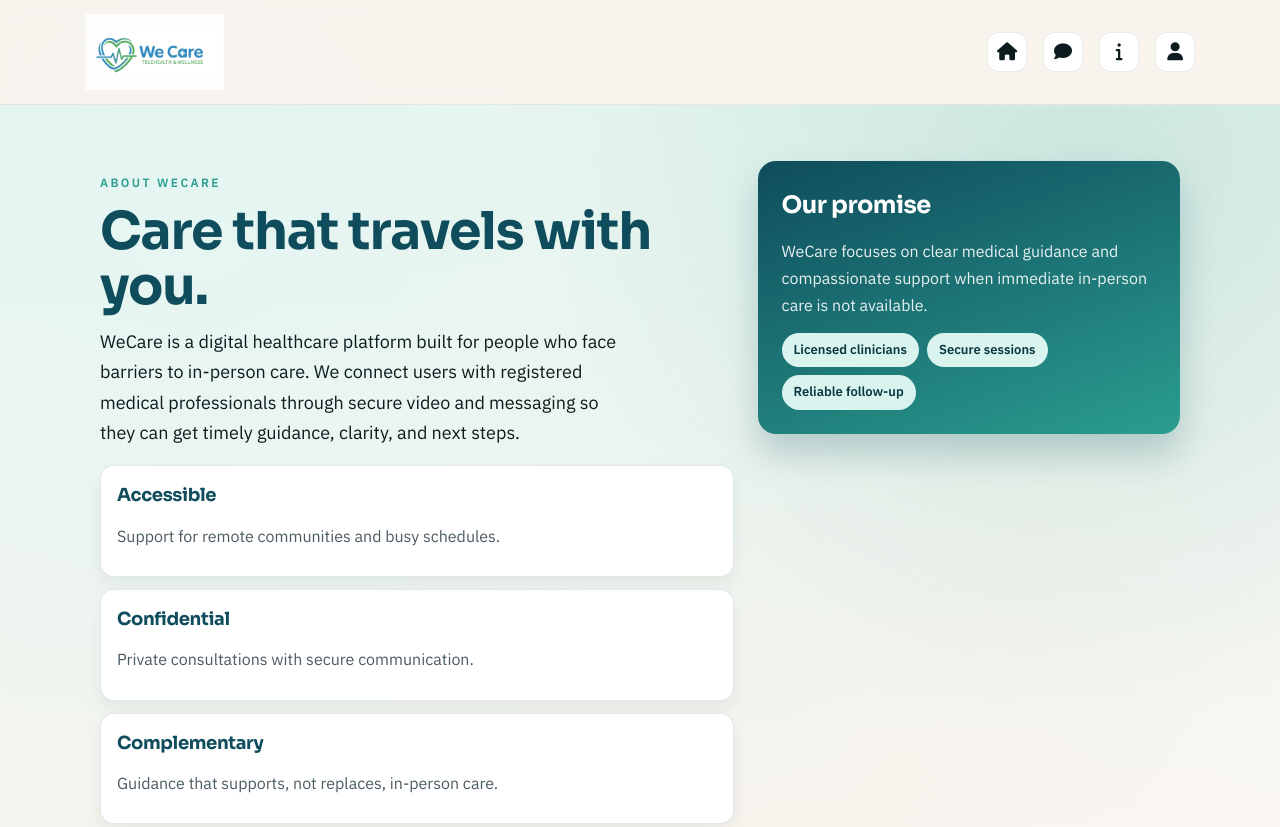
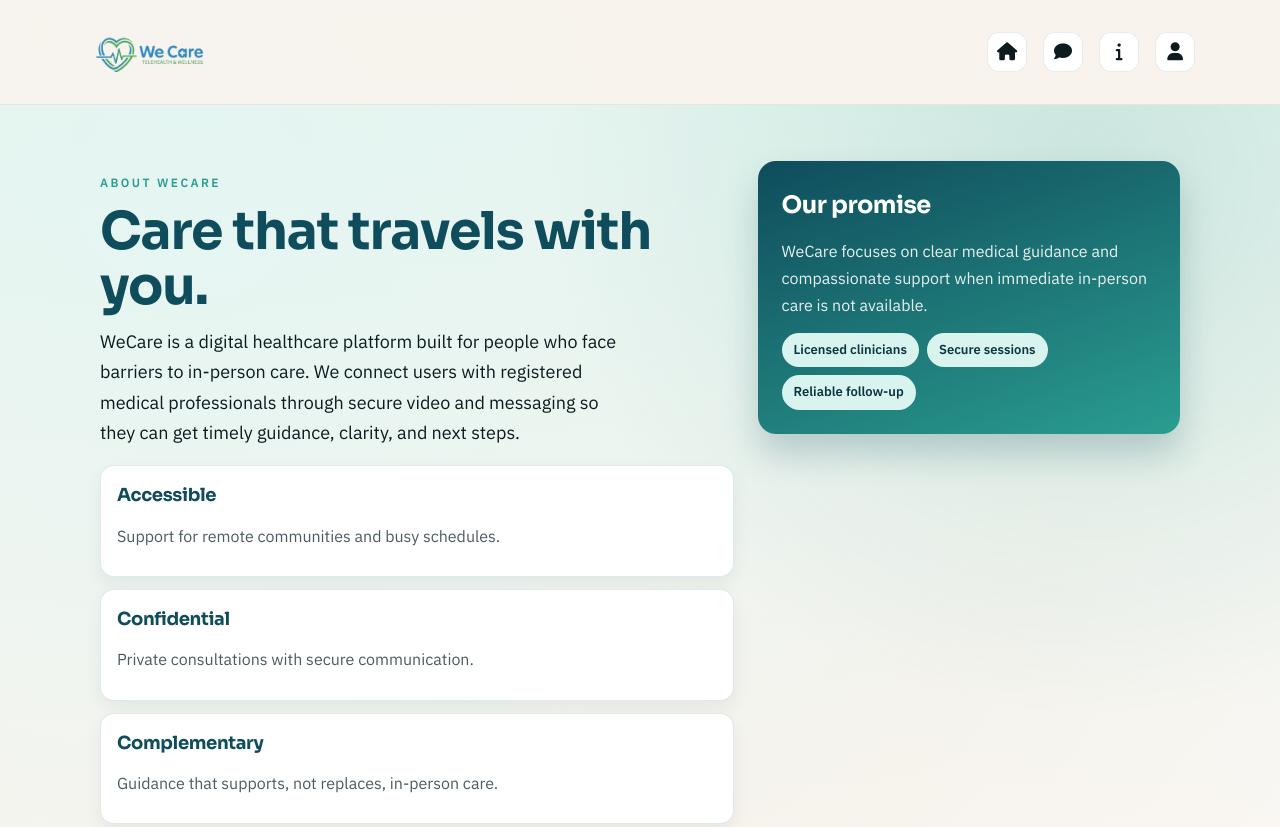
Before and after one commit to adverse-stack/telemedicine-app, a website: page public/about.html in a window 1280 px wide. Shown: the top 827 px of the page. Drawn offline with Linux system fonts and the light colour scheme.

Commit message:
transparent logo

```diff
--- a/public/about.html
+++ b/public/about.html
@@ -14,7 +14,7 @@
 <body>
   <header class="site-header">
     <nav class="nav container" id="navbar">
-      <a class="brand" href="index.html"><img src="/img/Gemini_Generated_Image_aq04s4aq04s4aq04.png" alt="WeCare logo"></a>
+      <a class="brand" href="index.html"><img src="/img/Gemini_Generated_Image_aq04s4aq04s4aq04-removebg-preview.png" alt="WeCare logo"></a>
       <ul class="nav-links">
         <li><a href="index.html" aria-label="Home"><i class="fa-solid fa-home"></i></a></li>
         <li><a href="contact.html" aria-label="Contact"><i class="fa-solid fa-comment"></i></a></li>
```
Also changed, not shown: public/contact.html (+1 -1 lines), public/doctor-dashboard.html (+1 -1 lines), public/index.html (+1 -1 lines), public/login.html (+1 -1 lines), public/message.html (+1 -1 lines), public/patient-dashboard.html (+1 -1 lines), public/signup.html (+1 -1 lines), public/waiting-room.html (+1 -1 lines), public/img/Gemini_Generated_Image_aq04s4aq04s4aq04-removebg-preview.png (added), 1 other file.
